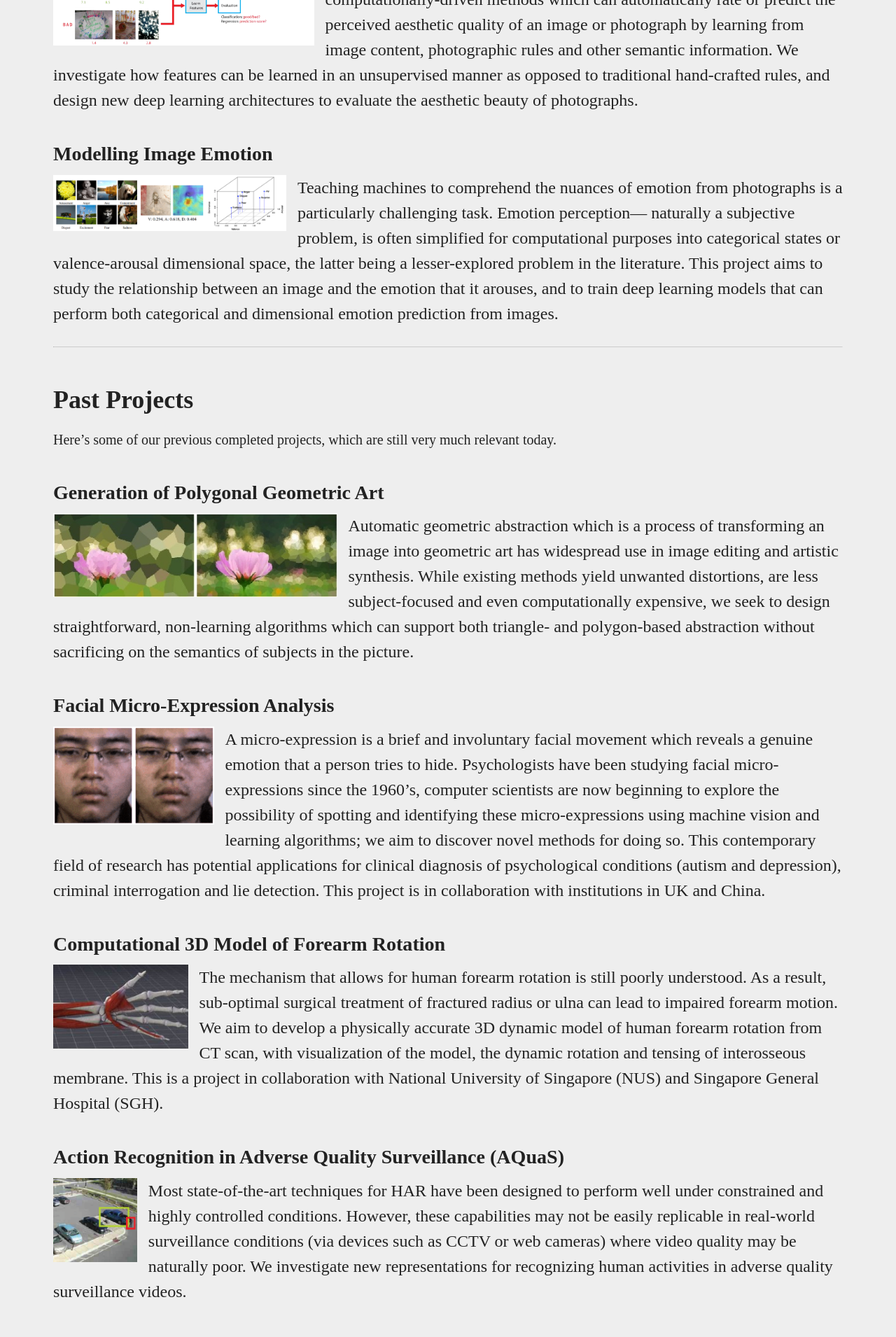
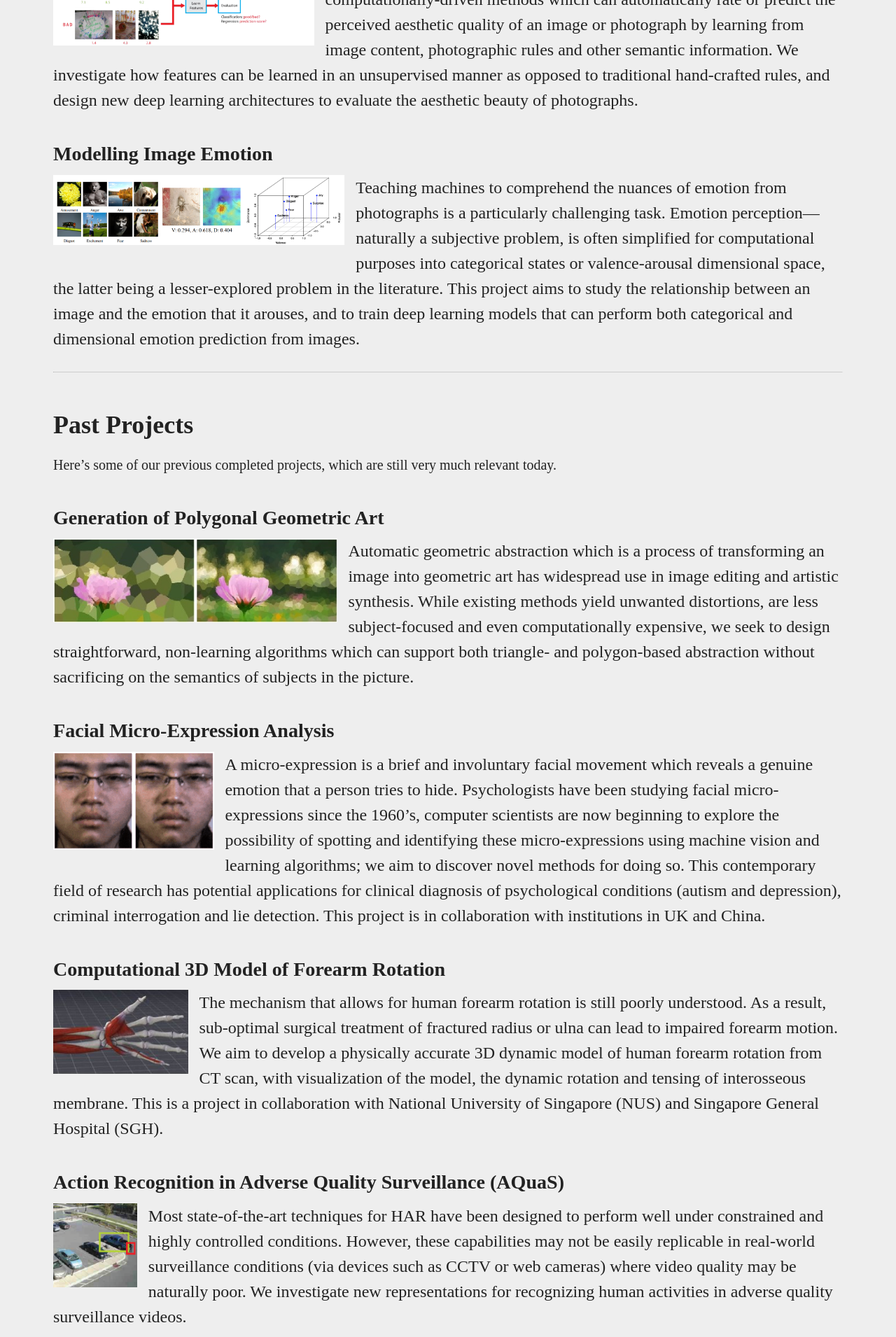
Before and after one commit to viprlab/viprlab.github.io, a Jekyll site: the page built from research.md, in a window 1280 px wide. Shown: the part 2066-3976 px from the top of the page at 70% size. Built offline with Jekyll 4.4.1, drawn with Linux system fonts in a browser that asks for light colours.

Commit message:
Update research.md

```diff
--- a/research.md
+++ b/research.md
@@ -42,7 +42,7 @@ Image aesthetic evaluation is a research field which aims to design computationa
 {% include clearfloat.html prevfloat="left" %}
 
 ### Modelling Image Emotion
-{% include imagethumbnailblock.html align="left" url="/images/image2emo.png" height="80px" padding="bottom" %}
+{% include imagethumbnailblock.html align="left" url="/images/image2emo.png" height="100px" padding="bottom" %}
 Teaching machines to comprehend the nuances of emotion from photographs is a particularly challenging task. Emotion perception— naturally a subjective problem, is often simplified for computational purposes into categorical states or valence-arousal dimensional space, the latter being a lesser-explored problem in the literature. This project aims to study the relationship between an image and the emotion that it arouses, and to train deep learning models that can perform both categorical and dimensional emotion prediction from images.
 {: #proj-description}
 {% include clearfloat.html prevfloat="left" %}
```
